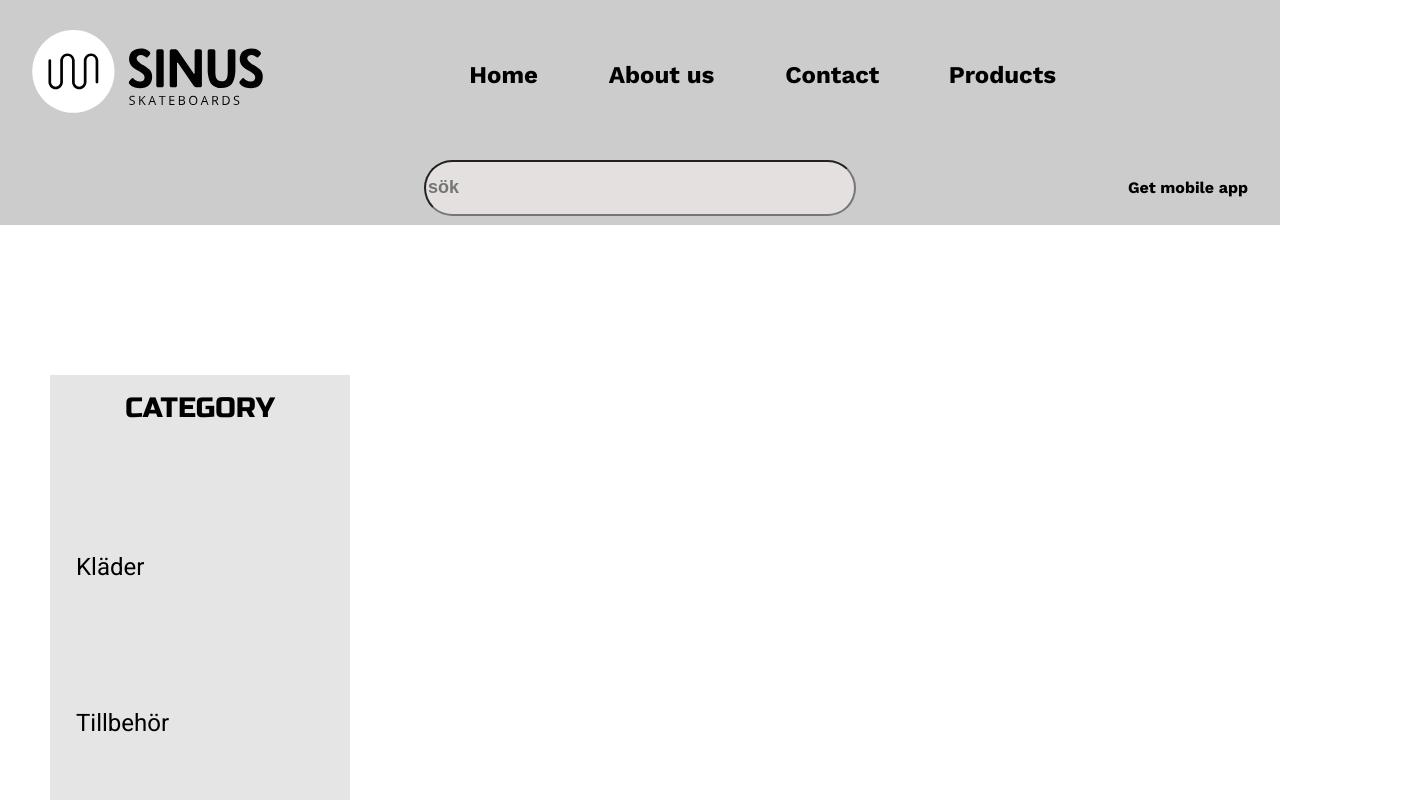
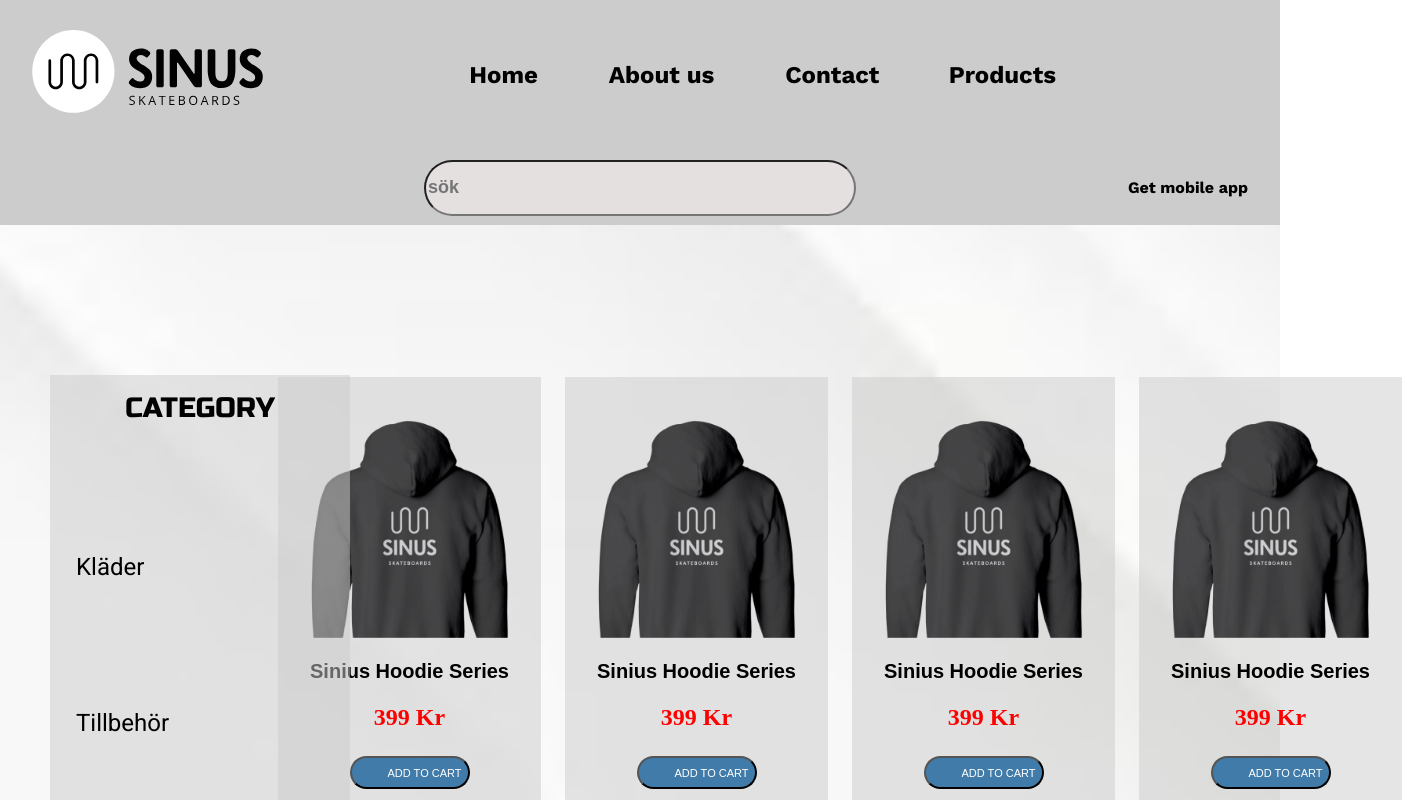
Before and after one commit to Nattzor/Sinius, a Vue app in the folder sinius/: page /Products in a window 1280 px wide. Shown: the top 800 px of the page, 1402 px wide, since content can reach past the window. Built offline with nearby package versions, Linux system fonts and the light colour scheme.

Commit message:
Done Product Page, they are the same for now (bc no data base yet)

```diff
--- a/sinius/src/App.vue
+++ b/sinius/src/App.vue
@@ -1,8 +1,10 @@
 <template>
-  <div id="app">
+  <div
+    id="app"
+    v-bind:style="{ 'background-image': 'url(' + backgroundImage + ')' }"
+  >
     <Header />
-    <Category />
-    <router-view/>
+    <router-view />
     <Footer />
   </div>
 </template>
@@ -10,9 +12,13 @@
 <script>
 import Header from "@/components/Header.vue";
 import Footer from "@/components/Footer.vue";
-import Category from './components/Category.vue';
 export default {
-  components: { Header, Footer, Category },
+  components: { Header, Footer },
+  data() {
+    return {
+      backgroundImage: require("@/assets/WhiteAndGrayVectorBackground.jpg"),
+    };
+  },
 };
 </script>
 
@@ -21,4 +27,9 @@
   margin: 0;
   text-decoration: none;
 }
+#app {
+  background-size: cover;
+  background-repeat: repeat;
+  background-position: center center;
+}
 </style>
--- a/sinius/src/views/Products.vue
+++ b/sinius/src/views/Products.vue
@@ -1,8 +1,12 @@
 <template>
   <div>
-    <Category />
-    <h1>All products should be shown</h1>
-    <ProductCard />
+    <!-- <h1>All products should be shown</h1> -->
+    <Category class="Category"/>
+    <div class="productPlacement">
+      <article class="productGrid">
+        <ProductCard v-for="(product, index) in products" :key="index" />
+      </article>
+    </div>
   </div>
 </template>
 
@@ -12,8 +16,28 @@
 
 export default {
   components: { Category, ProductCard },
+  data() {
+    return {
+      products: 27,
+    };
+  },
 };
 </script>
 
-<style>
+<style scoped>
+.productGrid {
+  display: grid;
+  grid-template-columns: repeat(4, 1fr);
+  grid-gap: 1.5rem;
+  justify-content: center;
+  justify-items: center;
+  align-items: end;
+}
+.productPlacement {
+  padding-left: 25rem;
+  padding-top: 9.5rem;
+}
+.Category {
+  position: absolute;
+}
 </style>
```
